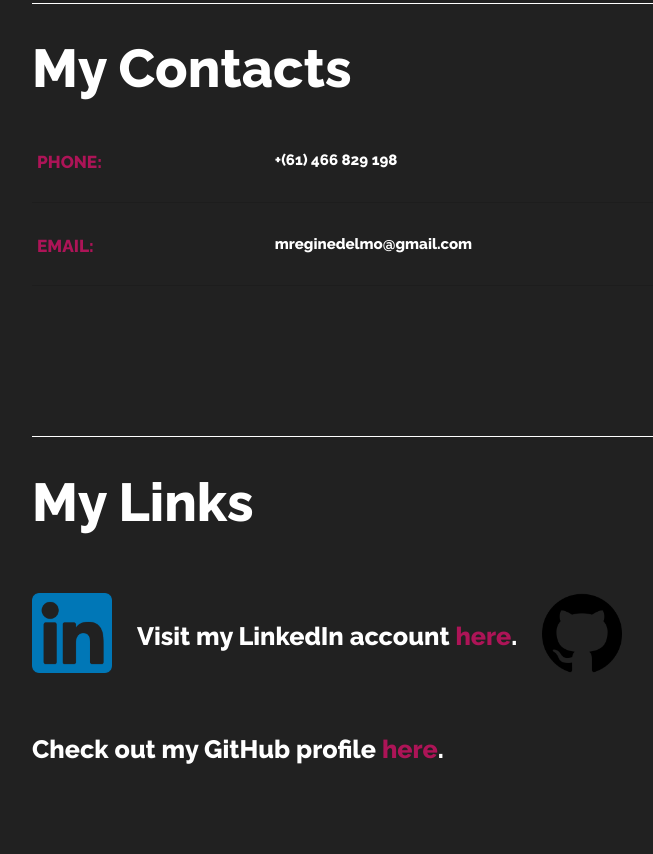
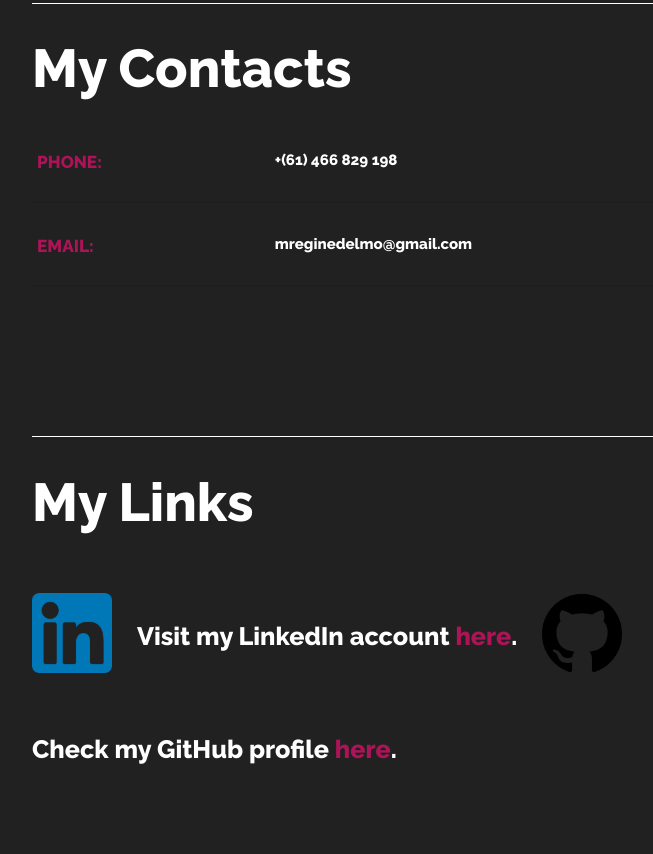
Before and after one commit to sayitsjen/MyPortfolio, a plain HTML site: page index.html in a window 1280 px wide. Shown: the part 1264-2118 px from the top of the page, without its empty margins (160-813 px from the left). Drawn offline with nearby package versions, Linux system fonts and the light colour scheme.

Commit message:
Update index.html

```diff
--- a/index.html
+++ b/index.html
@@ -73,7 +73,7 @@
                 <img class="pics" src="img/in.png">
                 <p class="flow-text">Visit my LinkedIn account <a href="https://www.linkedin.com/in/reginedelmo/">here</a>.</p>
                 <img class="pics" src="img/git.png">
-                <p class="flow-text">Check out my GitHub profile <a href="https://github.com/sayitsjen">here</a>.</p>
+                <p class="flow-text">Check my GitHub profile <a href="https://github.com/sayitsjen">here</a>.</p>
             </div>
         </div>
     </div>
```
